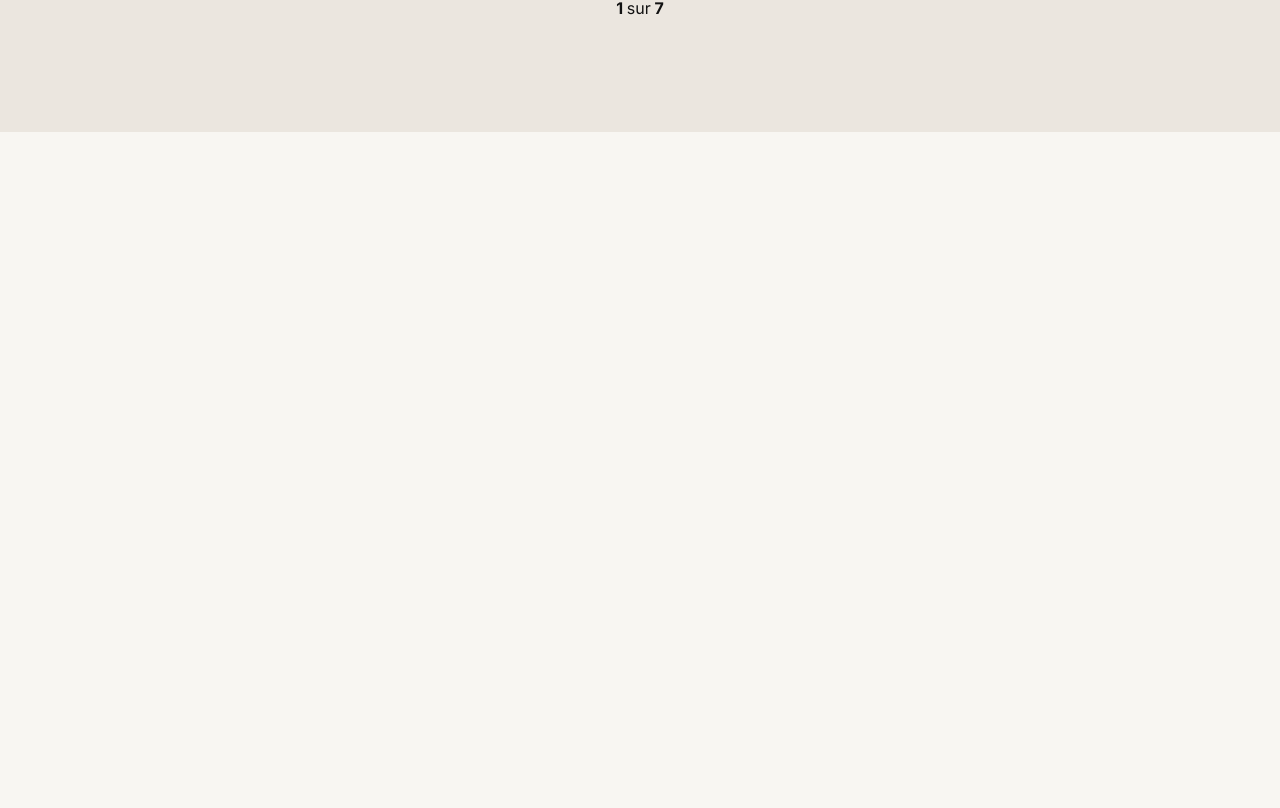
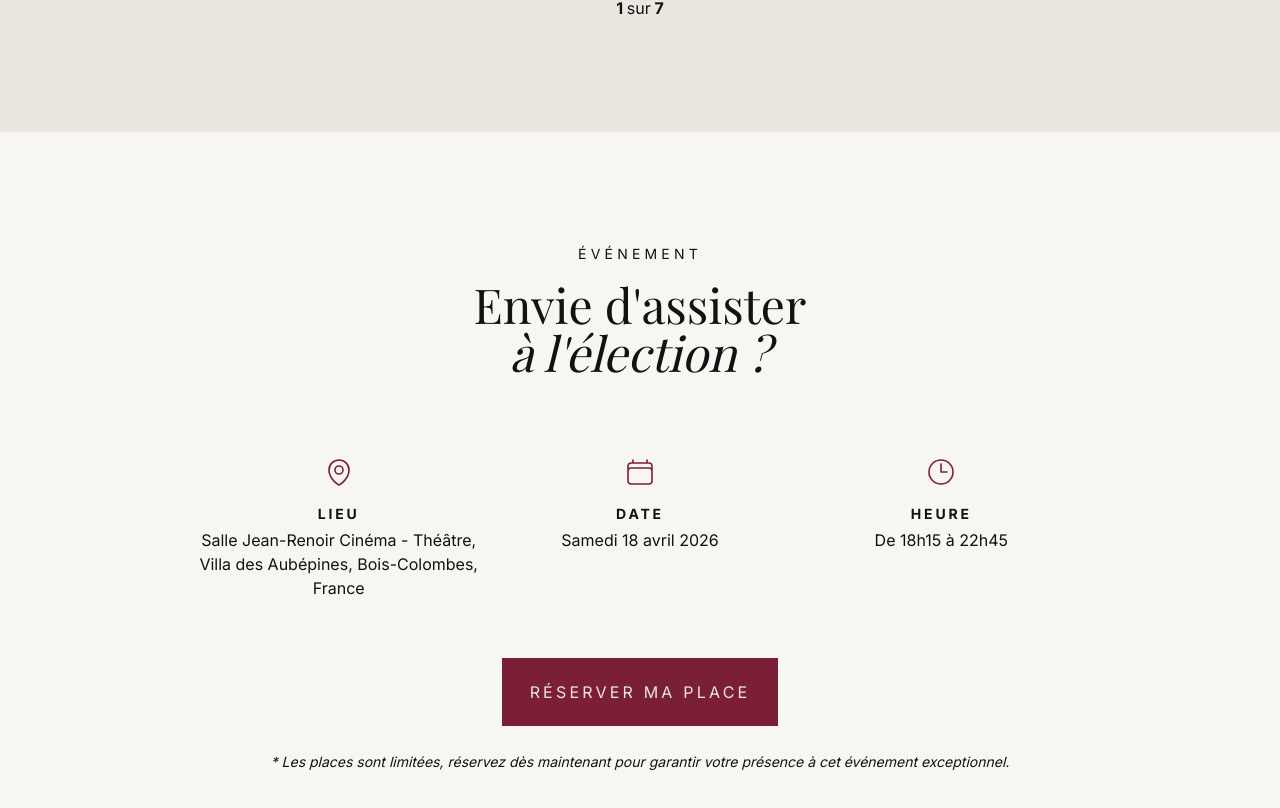
Before and after one commit to Yawleen/janisse-constable-website, a Next.js app: page / in a window 1280 px wide. Shown: the part 4656-5464 px from the top of the page. Before the commit the page ends 4788 px from the top, so only its background shows below. Built offline with nearby package versions, Linux system fonts and the light colour scheme.

Commit message:
feat: add event section

```diff
--- a/app/page.tsx
+++ b/app/page.tsx
@@ -3,6 +3,7 @@ import About from '@/components/sections/About';
 import Values from '@/components/sections/Values';
 import Vote from '@/components/sections/Vote';
 import Gallery from '@/components/sections/Gallery';
+import Event from '@/components/sections/Event';
 
 export default function Home() {
   return (
@@ -12,6 +13,7 @@ export default function Home() {
       <Values />
       <Vote />
       <Gallery />
+      <Event />
     </main>
   );
 }
--- /dev/null
+++ b/components/sections/Event.tsx
@@ -0,0 +1,73 @@
+import Button from '../ui/LinkButton';
+import EventInfo from '../ui/EventInfo';
+import {
+  CalendarIcon,
+  MapPinIcon,
+  ClockIcon,
+} from '@heroicons/react/24/outline';
+import { ElementType } from 'react';
+
+const eventInfo: {
+  icon: ElementType;
+  title: string;
+  description: string;
+}[] = [
+  {
+    icon: MapPinIcon,
+    title: 'Lieu',
+    description:
+      'Salle Jean-Renoir Cinéma - Théâtre, Villa des Aubépines, Bois-Colombes, France',
+  },
+  {
+    icon: CalendarIcon,
+    title: 'Date',
+    description: 'Samedi 18 avril 2026',
+  },
+  {
+    icon: ClockIcon,
+    title: 'Heure',
+    description: 'De 18h15 à 22h45',
+  },
+];
+
+const Event = () => {
+  return (
+    <section className="text-center">
+      <p className="subtitle">Événement</p>
+      <h2>
+        Envie d&apos;assister{' '}
+        <span className="block italic">à l&apos;élection ?</span>
+      </h2>
+      <div className="flex flex-col items-center gap-6 md:flex-row md:justify-center md:items-start md:gap-2 max-w-4xl mx-auto mb-18 md:mb-20 mt-12 md:mt-20">
+        {eventInfo.map((info, index) => {
+          const Icon = info.icon;
+
+          return (
+            <EventInfo
+              key={index}
+              icon={<Icon className="icon" />}
+              title={info.title}
+              description={info.description}
+            />
+          );
+        })}
+      </div>
+      <div className="mb-10 md:mb-12">
+        <Button
+          href="https://www.billetweb.fr/election-miss-hauts-de-seine-2026"
+          external
+        >
+          <span className="font-normal uppercase text-sm md:text-base tracking-[0.2em]">
+            Réserver ma place
+          </span>
+        </Button>
+      </div>
+      <p className="text-sm md:texte-base italic">
+        * Les places sont limitées, réservez dès maintenant pour garantir votre
+        présence à cet événement exceptionnel.
+      </p>
+    </section>
+  );
+};
+
+export default Event;
--- /dev/null
+++ b/components/ui/EventInfo.tsx
@@ -0,0 +1,21 @@
+import { ReactNode } from 'react';
+
+type eventInfoProps = {
+  icon: ReactNode;
+  title: string;
+  description: string;
+};
+
+const EventInfo = ({ icon, title, description }: eventInfoProps) => {
+  return (
+    <div className="flex flex-col items-center text-center w-full max-w-sm">
+      <div className="mb-4">{icon}</div>
+      <p className="font-bold text-xs md:text-sm tracking-[0.2em] uppercase mb-1">
+        {title}
+      </p>
+      <p className="text-sm md:text-base">{description}</p>
+    </div>
+  );
+};
+
+export default EventInfo;
```
